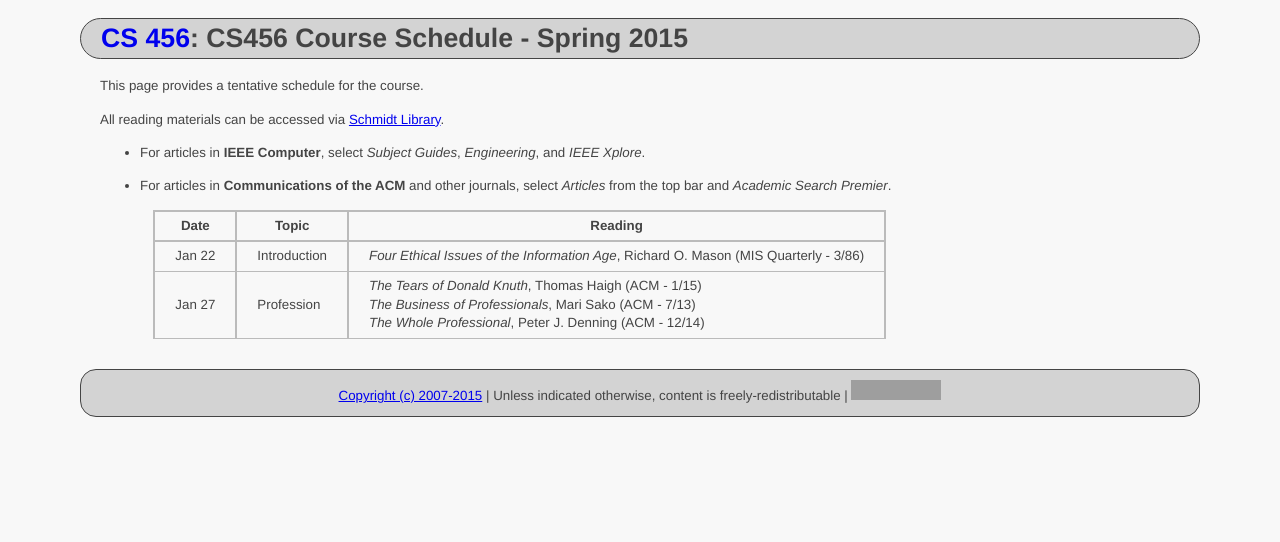
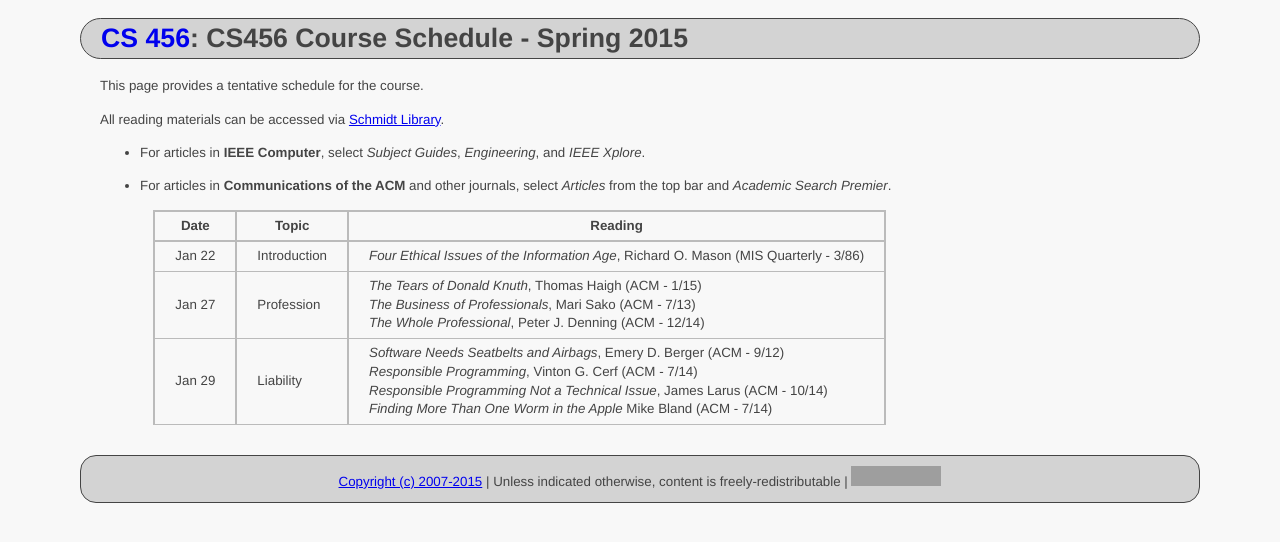
Before and after one commit to ycpcs/cs456-spring2015, a Jekyll site: the page built from schedule/index.md, in a window 1280 px wide. Shown: the top 542 px of the page. Built offline with Jekyll 4.4.1, drawn with Linux system fonts in a browser that asks for light colours; Markdown is read by kramdown in place of the engine named in the settings; grey boxes are pictures that could not be loaded.

Commit message:
add liability articles
add articles on liability

```diff
--- a/schedule/index.md
+++ b/schedule/index.md
@@ -16,3 +16,4 @@ All reading materials can be accessed via [Schmidt Library](http://library.ycp.e
 > ------- | -------------- | -------------------------------------------------------------------------------------- |
 > Jan 22  | Introduction   | *Four Ethical Issues of the Information Age*, Richard O. Mason (MIS Quarterly - 3/86)  |
 > Jan 27  | Profession     | *The Tears of Donald Knuth*, Thomas Haigh (ACM - 1/15) <br /> *The Business of Professionals*, Mari Sako (ACM - 7/13) <br /> *The Whole Professional*, Peter J. Denning (ACM - 12/14) |
+> Jan 29  | Liability      | *Software Needs Seatbelts and Airbags*, Emery D. Berger (ACM - 9/12) <br /> *Responsible Programming*, Vinton G. Cerf (ACM - 7/14) <br /> *Responsible Programming Not a Technical Issue*, James Larus (ACM - 10/14) <br /> *Finding More Than One Worm in the Apple* Mike Bland (ACM - 7/14) |
```
